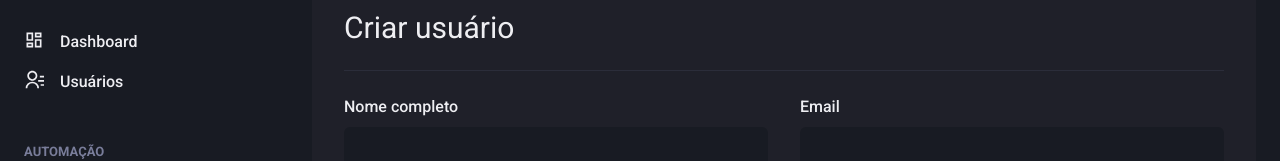
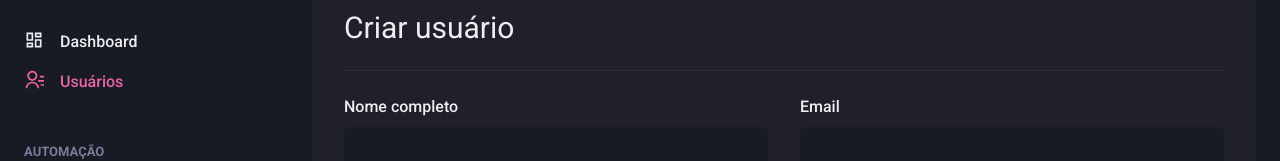
Before and after one commit to JuanMVeronez/ignite-react04-dashgo, a Next.js app: page /users/create in a window 1280 px wide. Shown: the part 142-303 px from the top of the page. Built offline with nearby package versions, Linux system fonts and the light colour scheme.

Commit message:
Finalização de responsividade

```diff
--- /dev/null
+++ b/src/components/ActiveLink.tsx
@@ -0,0 +1,38 @@
+import Link, { LinkProps } from "next/link";
+import { useRouter } from "next/router";
+import { cloneElement, ReactElement } from "react";
+import { UrlObject } from "url";
+
+type ActiveLinkProps = LinkProps & {
+  children: ReactElement;
+  shouldMatchExactHref?: boolean;
+}
+
+export function ActiveLink(
+  {children, shouldMatchExactHref = false, ...rest}: ActiveLinkProps
+) {
+  const { asPath } = useRouter();
+  const isActive = linkActive(asPath, shouldMatchExactHref, rest.href, rest.as);
+
+  return (
+    <Link {...rest}>
+      {cloneElement(children, {
+        color: isActive ? 'pink.400' : 'gray.50'
+      })}
+    </Link>
+  );
+}
+
+function linkActive(
+  path: string,
+  shouldMatchExactHref: boolean,
+  currentHref: (string | UrlObject),
+  currentAs: (string | UrlObject),
+): boolean {
+  const haveFullMatch = path === currentHref || path === currentAs;
+  const havePartialMatch = path.startsWith(String(currentHref)) ||
+    path.startsWith(String(currentAs));
+
+  return shouldMatchExactHref && haveFullMatch ||
+    !shouldMatchExactHref && havePartialMatch;
+}
--- a/src/components/Sidebar/NavLink.tsx
+++ b/src/components/Sidebar/NavLink.tsx
@@ -1,17 +1,21 @@
-import { Icon, Link, LinkProps as ChakraLinkProps, Text } from "@chakra-ui/react";
+import { Icon, Link as ChakraLink, LinkProps as ChakraLinkProps, Text } from "@chakra-ui/react";
 import { ElementType } from "react";
+import Link from "next/link";
+import { ActiveLink } from "../ActiveLink";
 
 type NavLinkProps = ChakraLinkProps & {
   title: String;
   icon: ElementType;
-  link?: string;
+  href: string;
 }
 
-export function NavLink({ title, icon, ...rest }: NavLinkProps) {
+export function NavLink({ title, icon, href, ...rest }: NavLinkProps) {
   return (
-    <Link display="flex" align="center" {...rest}>
-      <Icon as={icon} fontSize="20"></Icon>
-      <Text ml="4" fontWeight="medium">{title}</Text>
-    </Link>
+    <ActiveLink href={href} passHref>
+      <ChakraLink display="flex" align="center" {...rest}>
+        <Icon as={icon} fontSize="20"></Icon>
+        <Text ml="4" fontWeight="medium">{title}</Text>
+      </ChakraLink>
+    </ActiveLink>
   );
 }
--- a/src/components/Sidebar/SIdebarNav.tsx
+++ b/src/components/Sidebar/SIdebarNav.tsx
@@ -14,12 +14,12 @@
   return (
     <Stack spacing="12" align="flex-start">
       <NavSection title="GERAL">
-        <NavLink title="Dashboard" icon={RiDashboardLine} />
-        <NavLink title="Usuários" icon={RiContactsLine} />
+        <NavLink title="Dashboard" href="/dashboard" icon={RiDashboardLine} />
+        <NavLink title="Usuários" href="/users" icon={RiContactsLine} />
       </NavSection>
       <NavSection title="AUTOMAÇÃO">
-        <NavLink title="Formulários" icon={RiInputMethodLine} />
-        <NavLink title="Automação" icon={RiGitMergeLine} />
+        <NavLink title="Formulários" href="/forms" icon={RiInputMethodLine} />
+        <NavLink title="Automação" href="/automation" icon={RiGitMergeLine} />
       </NavSection>
     </Stack>
   );
--- a/src/pages/users/create.tsx
+++ b/src/pages/users/create.tsx
@@ -1,6 +1,7 @@
 import { Box, Button, Divider, Flex, Heading, HStack, SimpleGrid, useBreakpointValue, VStack } from "@chakra-ui/react";
+import Link from "next/link";
+
 import { Input } from "../../components/Form/Input";
-
 import { Header } from "../../components/Header";
 import { Sidebar } from "../../components/Sidebar";
 
@@ -28,7 +29,9 @@
           </VStack>
           <Flex mt="8" justify="flex-end">
             <HStack spacing="4">
-              <Button colorScheme="whiteAlpha">Cancelar</Button>
+              <Link href="/users" passHref>
+                <Button colorScheme="whiteAlpha">Cancelar</Button>
+              </Link>
               <Button colorScheme="pink">Salvar</Button>
             </HStack>
           </Flex>
--- a/src/pages/users/index.tsx
+++ b/src/pages/users/index.tsx
@@ -1,5 +1,7 @@
 import { Box, Button, Checkbox, Flex, Heading, Icon, IconButton, Table, Tbody, Td, Text, Th, Thead, Tr, useBreakpointValue } from "@chakra-ui/react";
 import { RiAddLine, RiPencilLine } from "react-icons/ri";
+import Link from "next/link";
+
 import { Header } from "../../components/Header";
 import { Pagination } from "../../components/Pagination";
 import { Sidebar } from "../../components/Sidebar";
@@ -20,6 +22,7 @@
         <Box flex="1" borderRadius={8} bg="gray.800" p="8">
           <Flex mb="8" justify="space-between" align="center">
             <Heading size="lg" fontWeight="normal">Usuários</Heading>
+            <Link href="/users/create" passHref>
               <Button as="a"
                 size="sm" fontSize="sm"
                 colorScheme="pink"
@@ -27,6 +30,7 @@
               >
                 Criar novo
               </Button>
+            </Link>
           </Flex>
           <Table colorScheme="whiteAlpha">
             <Thead>
```
Lines whose indentation alone changed are shown as unchanged.
